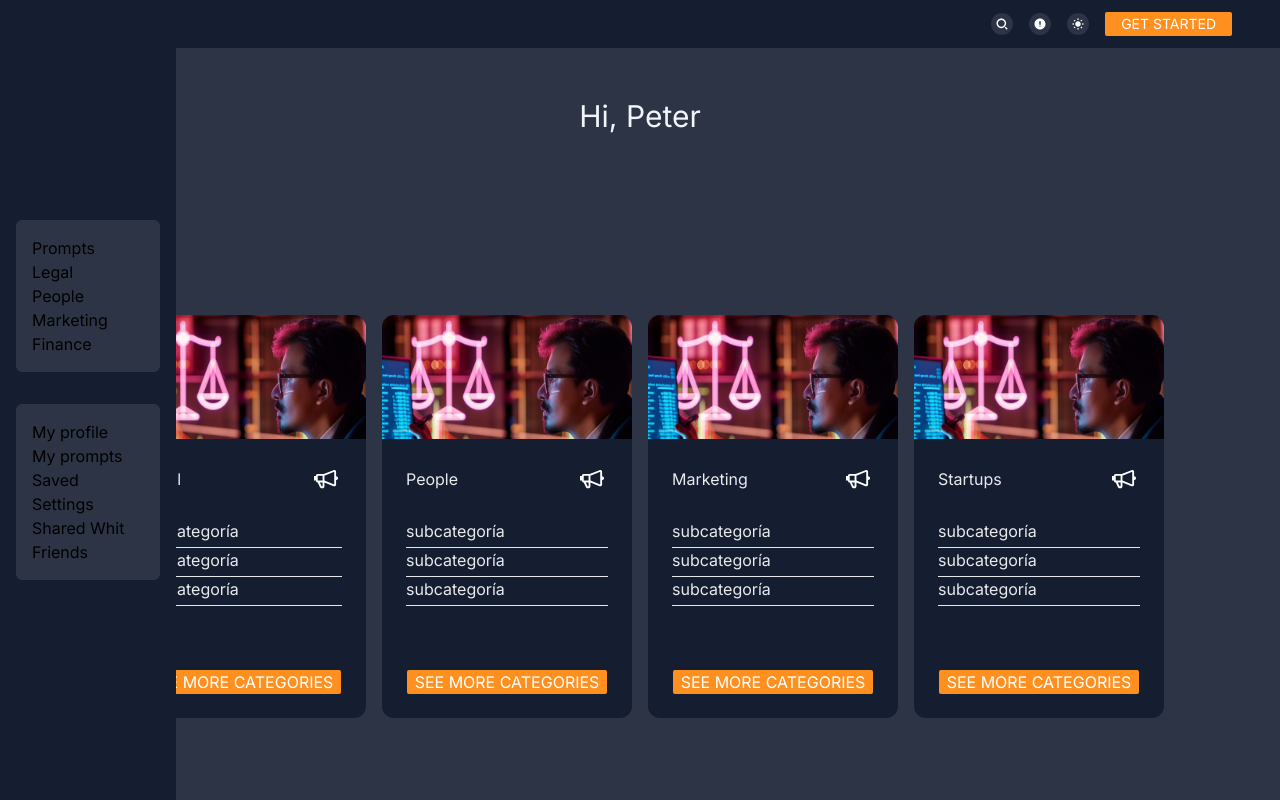
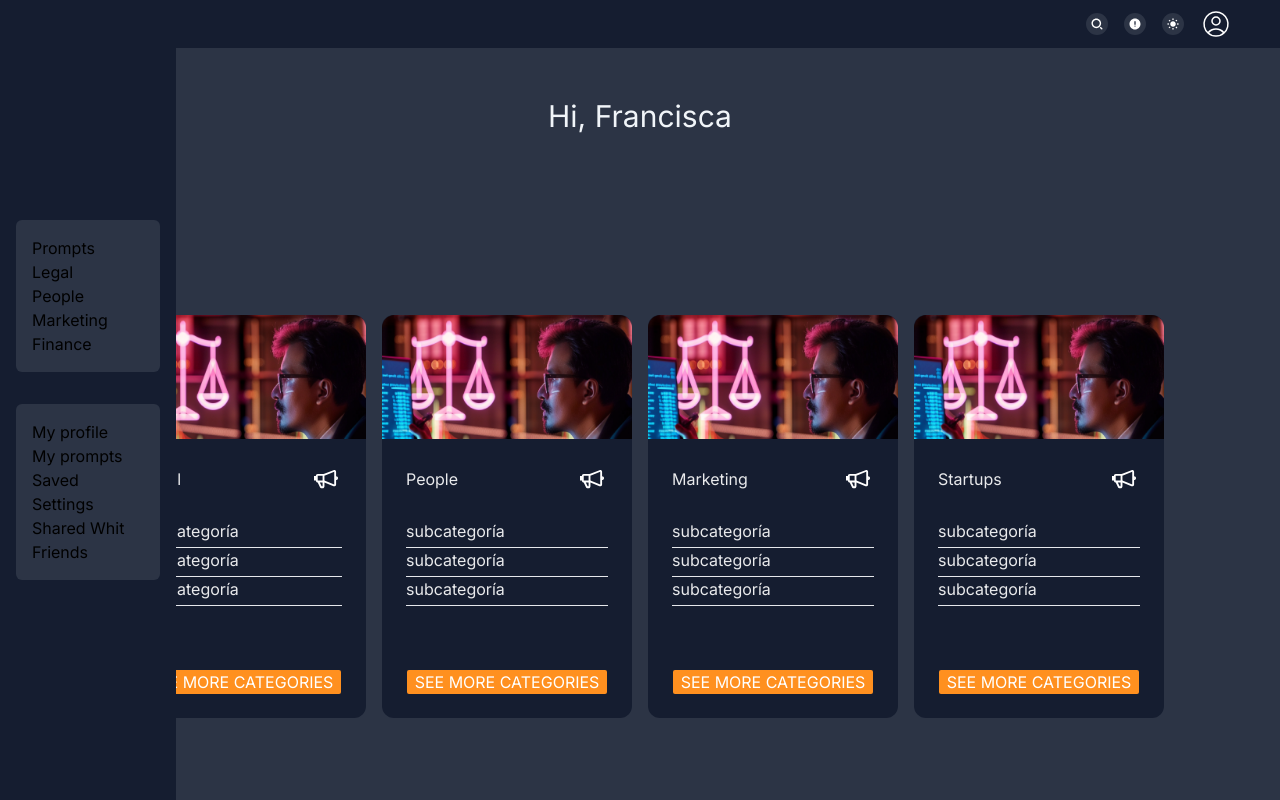
Before and after one commit to CristianMozetich/NeoSmart, a Next.js app in the folder frontend/: page / in a window 1280 px wide. Both pictures are taken after a click on the button "GET STARTED". Shown: the top 800 px of the page. Built offline with nearby package versions, Linux system fonts and the light colour scheme.

Commit message:
fetchUser

```diff
--- a/frontend/src/app/api/user/route.ts
+++ b/frontend/src/app/api/user/route.ts
@@ -4,18 +4,6 @@ export async function GET() {
     return NextResponse.json([
         {
             id: 1,
-            name: "Fabi",
-        },
-        {
-            id: 2,
-            name: "Cristian",
-        },
-        {
-            id: 3,
-            name: "Sandra",
-        },
-        {
-            id: 4,
             name: "Francisca",
         },
     ]);
--- a/frontend/src/app/components/ButtonNav/ButtonNav.jsx
+++ b/frontend/src/app/components/ButtonNav/ButtonNav.jsx
@@ -1,7 +1,27 @@
-export default function ButtonNav (){
-    return(
-        <button className="bg-neoBrandTertiary rounded-sm h-6 text-white px-4 text-sm mr-12">
-            GET STARTED
+"use client";
+import { button } from "@nextui-org/react";
+import UserIcon from "../icons/UserIcon";
+import { useState } from "react";
+export default function ButtonNav() {
+  const [userOn, setUserOn] = useState(false);
+
+  const handleUser = () => {
+    setUserOn(!userOn);
+  };
+  return (
+    <div className="flex items-center">
+      {userOn ? (
+        <button className="mr-12" onClick={handleUser}>
+          <UserIcon />
         </button>
-    )
+      ) : (
+        <button
+          onClick={handleUser}
+          className="bg-neoBrandTertiary rounded-sm h-6 text-white px-4 text-sm mr-12"
+        >
+          GET STARTED
+        </button>
+      )}
+    </div>
+  );
 }
--- /dev/null
+++ b/frontend/src/app/components/icons/UserIcon.jsx
@@ -0,0 +1,19 @@
+export default function UserIcon() {
+  return (
+    <svg
+      width="32"
+      height="32"
+      viewBox="0 0 32 32"
+      fill="none"
+      xmlns="http://www.w3.org/2000/svg"
+    >
+      <path
+        d="M23.9759 24.9668C23.0443 23.7333 21.8389 22.7329 20.4549 22.0446C19.0708 21.3562 17.5458 20.9987 15.9999 21.0001C14.4541 20.9987 12.9291 21.3562 11.545 22.0446C10.1609 22.7329 8.9556 23.7333 8.02395 24.9668M23.9759 24.9668C25.7939 23.3497 27.0774 21.2182 27.6562 18.8549C28.2349 16.4916 28.0816 14.0082 27.2166 11.7341C26.3515 9.45992 24.8156 7.50246 22.8125 6.12129C20.8094 4.74012 18.4337 4.00049 16.0006 4.00049C13.5675 4.00049 11.1919 4.74012 9.18875 6.12129C7.18565 7.50246 5.64972 9.45992 4.78466 11.7341C3.9196 14.0082 3.76628 16.4916 4.34504 18.8549C4.92379 21.2182 6.20595 23.3497 8.02395 24.9668M23.9759 24.9668C21.7813 26.9243 18.9408 28.0043 15.9999 28.0001C13.0587 28.0046 10.2189 26.9246 8.02395 24.9668M19.9999 13.0001C19.9999 14.061 19.5785 15.0784 18.8284 15.8285C18.0782 16.5787 17.0608 17.0001 15.9999 17.0001C14.9391 17.0001 13.9217 16.5787 13.1715 15.8285C12.4214 15.0784 11.9999 14.061 11.9999 13.0001C11.9999 11.9392 12.4214 10.9218 13.1715 10.1717C13.9217 9.42152 14.9391 9.00009 15.9999 9.00009C17.0608 9.00009 18.0782 9.42152 18.8284 10.1717C19.5785 10.9218 19.9999 11.9392 19.9999 13.0001Z"
+        stroke="white"
+        stroke-width="1.5"
+        stroke-linecap="round"
+        stroke-linejoin="round"
+      />
+    </svg>
+  );
+}
--- /dev/null
+++ b/frontend/src/app/lib/fetch.tsx
@@ -0,0 +1,67 @@
+// FETCHING DE CATEGORÍAS Y USUARIOS
+import { useState, useEffect } from "react";
+
+export type typeUser = {
+  id: number;
+  name: string;
+  length: number;
+};
+
+export interface typeCategory {
+  category_id: number;
+  name: string;
+  cost: string;
+  slug: string;
+  image_path: string;
+}
+
+export const useFetchCategories = () => {
+  const [categories, setCategories] = useState([]);
+
+  useEffect(() => {
+    const fetchData = async () => {
+      try {
+        const response = await fetch("http://localhost:3000/api/categories", {
+          method: "GET",
+          headers: {
+            "Content-Type": "application/json",
+          },
+        });
+        const data = await response.json();
+        setCategories(data);
+      } catch (error) {
+        console.log(error);
+      }
+    };
+
+    fetchData();
+  }, []);
+
+  return { categories };
+};
+
+export const useFetchUser = () => {
+  const [user, setUser] = useState([]);
+
+  useEffect(() => {
+    const fetchData = async () => {
+      try {
+        const response = await fetch("http://localhost:3000/api/user", {
+          method: "GET",
+          headers: {
+            "Content-Type": "application/json",
+          },
+        });
+        const data = await response.json();
+        console.log(data);
+        setUser(data);
+      } catch (error) {
+        console.log(error);
+      }
+    };
+
+    fetchData();
+  }, []);
+
+  return { user };
+};
--- a/frontend/src/app/page.tsx
+++ b/frontend/src/app/page.tsx
@@ -1,37 +1,29 @@
+"use client";
+import { useFetchCategories } from "./lib/fetch";
+import { useFetchUser } from "./lib/fetch";
 import Cards from "./components/cards/Cards";
+import { typeUser } from "./lib/fetch";
+import { typeCategory } from "./lib/fetch";
 
-export interface typeCategory {
-  category_id: number;
-  name: string;
-  cost: string;
-  slug: string;
-  image_path: string;
-}
 
-export default async function Home() {
-  async function getData() {
-    try {
-      const response = await fetch("http://localhost:3000/api/categories", {
-        method: "GET",
-        headers: {
-          "Content-Type": "application/json",
-        },
-      });
-      const data = await response.json();
-      return data;
-    } catch (error) {
-      console.error(error);
-    }
-  }
-  const categories = await getData();
+export default function Home() {
+  const { categories } = useFetchCategories();
+  const { user } = useFetchUser();
 
-  console.log(categories);
+  const userName =
+    user ? user : "...loading";
 
   return (
     <>
       <main className="bg-secondarySlate grid place-items-center min-h-dvh">
         <h1 className="m-2 p-2 text-3xl text-slate-100 text-center">
-          Hi, Peter
+          {
+            user.map((user: typeUser) => {
+              return (
+                <p key={user.id}>Hi, {user.name}</p>
+              )
+            })
+          }
         </h1>
         <div className="flex gap-4 items-center">
           {categories.map((category: typeCategory) => {
```
